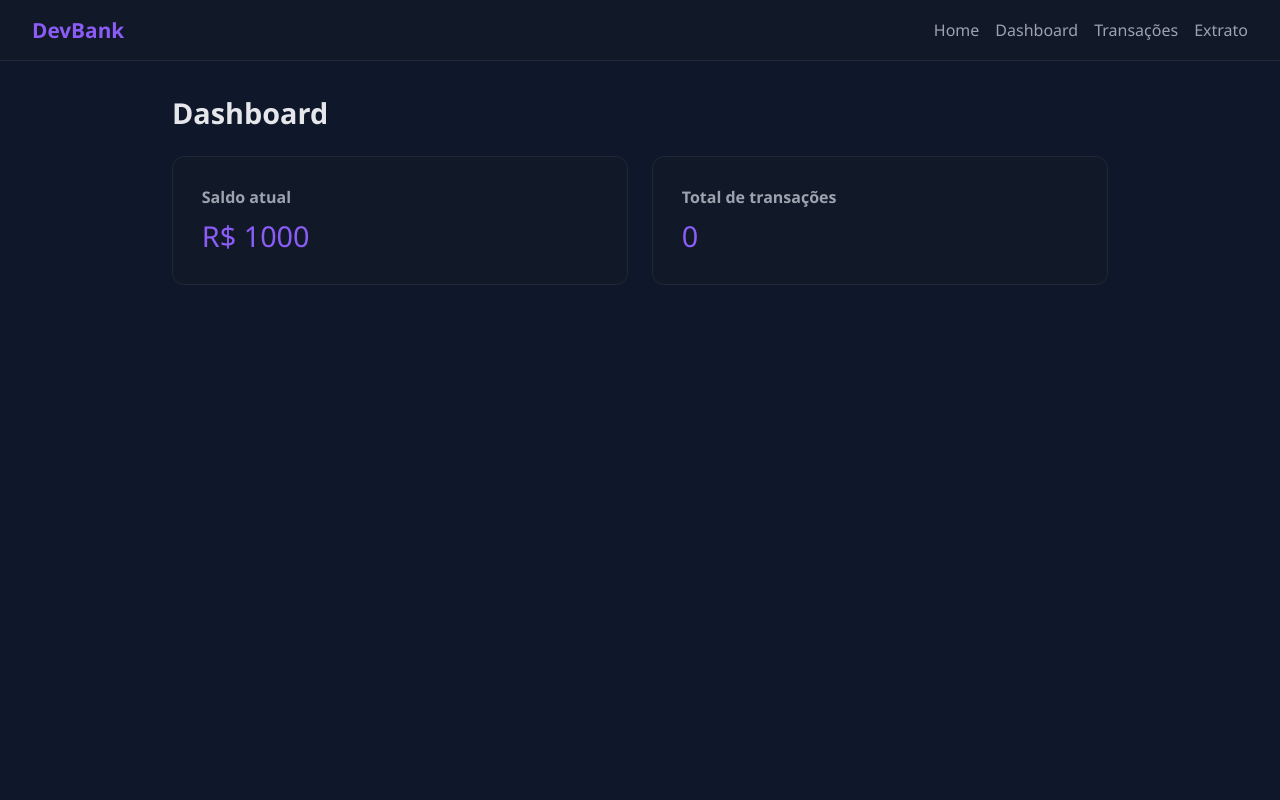
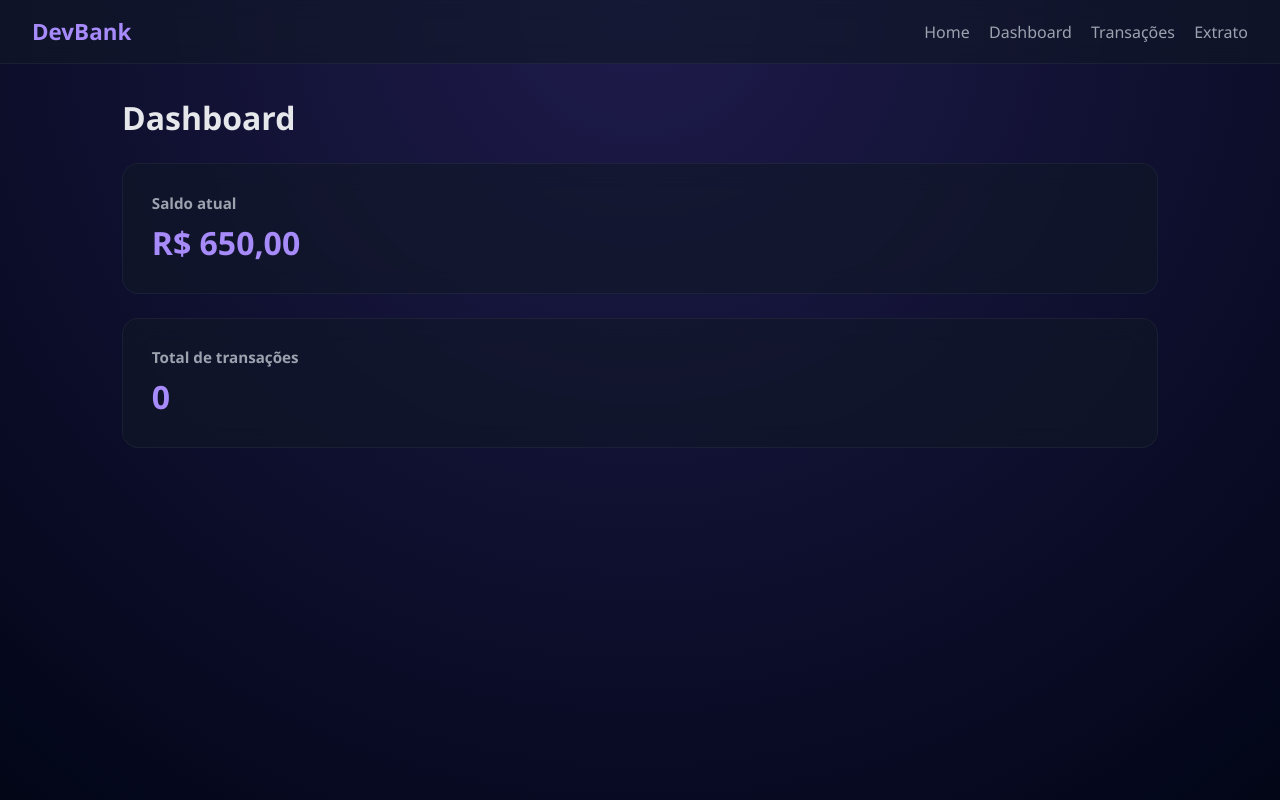
Before and after one commit to barrinhO/Carteira-Digital-Senai, a React (Vite) app: page /dashboard in a window 1280 px wide. Built offline with nearby package versions, Linux system fonts and the light colour scheme.

Commit message:
Mudanças no estilo do app

```diff
--- a/src/App.css
+++ b/src/App.css
@@ -5,55 +5,60 @@
 }
 
 body {
-  background-color: #0f172a;
+  background: radial-gradient(circle at top, #1e1b4b, #020617);
   font-family: "Segoe UI", Roboto, sans-serif;
   color: #e5e7eb;
   min-height: 100vh;
 }
 
 .navbar {
-  background-color: #111827;
-  border-bottom: 1px solid #1f2937;
+  background: rgba(17, 24, 39, 0.6);
+  backdrop-filter: blur(10px);
+  border-bottom: 1px solid rgba(255, 255, 255, 0.05);
+
   padding: 1rem 2rem;
+
   display: flex;
   justify-content: space-between;
   align-items: center;
-  flex-wrap: wrap;
-  gap: 0.5rem;
+
+  position: sticky;
+  top: 0;
+  z-index: 10;
 }
 
 .navbar-text {
   font-weight: 700;
-  color: #8b5cf6;
-  font-size: 1.3rem;
+  color: #a78bfa;
+  font-size: 1.4rem;
 }
 
 .navbar-buttons {
   display: flex;
-  gap: 1rem;
-  flex-wrap: wrap;
+  gap: 1.2rem;
 }
 
 .navbar-buttons a {
   text-decoration: none;
   color: #9ca3af;
   font-weight: 500;
+  position: relative;
   transition: 0.2s;
 }
 
 .navbar-buttons a:hover {
-  color: #8b5cf6;
+  color: #c4b5fd;
 }
 
 .container {
   padding: 2rem;
-  max-width: 1000px;
+  max-width: 1100px;
   margin: 0 auto;
 }
 
 h1 {
   margin-bottom: 1.5rem;
-  font-size: 1.8rem;
+  font-size: 2rem;
 }
 
 .grid {
@@ -66,33 +71,50 @@ h1 {
 }
 
 .card {
-  background: #111827;
+  background: rgba(17, 24, 39, 0.6);
+  backdrop-filter: blur(12px);
+
   padding: 1.8rem;
-  border-radius: 12px;
-  border: 1px solid #1f2937;
+  border-radius: 16px;
+
+  border: 1px solid rgba(255, 255, 255, 0.05);
+
   display: flex;
   flex-direction: column;
   justify-content: center;
   gap: 0.5rem;
+
+  transition: 0.25s;
+}
+
+.card:hover {
+  transform: translateY(-6px) scale(1.01);
+  box-shadow: 0 20px 40px rgba(0, 0, 0, 0.4);
 }
 
 .card h2 {
-  font-size: 1rem;
+  font-size: 0.95rem;
   color: #9ca3af;
 }
 
 .card p {
-  font-size: 1.8rem;
-  color: #8b5cf6;
+  font-size: 2rem;
+  color: #a78bfa;
+  font-weight: bold;
 }
 
 .form-box {
-  background: #111827;
+  background: rgba(17, 24, 39, 0.6);
+  backdrop-filter: blur(10px);
+
   padding: 2rem;
-  border-radius: 12px;
-  border: 1px solid #1f2937;
+  border-radius: 16px;
+
+  border: 1px solid rgba(255, 255, 255, 0.05);
+
   width: 100%;
   max-width: 400px;
+
   display: flex;
   flex-direction: column;
   gap: 1rem;
@@ -101,49 +123,46 @@ h1 {
 input {
   padding: 0.75rem;
   width: 100%;
-  background-color: #1f2937;
+  background-color: #020617;
   border: 1px solid #374151;
   color: #e5e7eb;
-  border-radius: 6px;
+  border-radius: 8px;
   font-size: 1rem;
   outline: none;
   transition: 0.2s;
 }
 
-input::placeholder {
-  color: #6b7280;
-}
-
 input:focus {
   border-color: #8b5cf6;
-  box-shadow: 0 0 0 2px rgba(139, 92, 246, 0.2);
+  box-shadow: 0 0 0 3px rgba(139, 92, 246, 0.25);
 }
 
 .buttons {
   display: flex;
   gap: 1rem;
-  flex-wrap: wrap;
 }
 
 button {
   flex: 1;
   padding: 0.75rem 1rem;
   border: none;
-  border-radius: 6px;
+  border-radius: 10px;
+
   background: linear-gradient(135deg, #8b5cf6, #6366f1);
   color: white;
-  font-weight: 500;
+  font-weight: 600;
+
   cursor: pointer;
-  transition: 0.2s;
+  transition: 0.25s;
 }
 
 button:hover {
+  transform: translateY(-2px);
   filter: brightness(1.1);
-  transform: translateY(-1px);
 }
 
 button:active {
-  transform: scale(0.97);
+  transform: scale(0.96);
 }
 
 .center {
@@ -152,38 +171,51 @@ button:active {
   flex-direction: column;
   justify-content: center;
   align-items: center;
-  gap: 1.5rem;
-  padding: 1rem;
+  gap: 2rem;
 }
 
 .center h1 {
-  color: #8b5cf6;
-  font-size: 2rem;
-  text-align: center;
+  color: #a78bfa;
+  font-size: 2.5rem;
 }
 
 .transaction {
-  background: #111827;
+  background: rgba(17, 24, 39, 0.6);
+  backdrop-filter: blur(10px);
+
   margin-top: 1rem;
   padding: 1rem 1.5rem;
-  border-radius: 8px;
-  border: 1px solid #1f2937;
+  border-radius: 12px;
+
+  border: 1px solid rgba(255, 255, 255, 0.05);
+
   display: flex;
   justify-content: space-between;
   align-items: center;
+
   transition: 0.2s;
 }
 
 .transaction:hover {
-  transform: translateX(4px);
+  transform: translateX(6px) scale(1.01);
+}
+
+.transaction.deposit {
+  border-left: 4px solid #22c55e;
+}
+
+.transaction.withdraw {
+  border-left: 4px solid #ef4444;
 }
 
 .transaction.deposit p:last-child {
   color: #22c55e;
+  font-weight: bold;
 }
 
 .transaction.withdraw p:last-child {
   color: #ef4444;
+  font-weight: bold;
 }
 
 .message {
@@ -221,11 +253,4 @@ button:active {
   align-items: flex-start;
   min-height: calc(100vh - 80px);
   width: 100%;
-  margin: 0 auto;
-  padding: 2rem;
 }
-
-.container.centered .form-box {
-  width: 100%;
-  max-width: 400px;
-}
--- a/src/context/BankContext.jsx
+++ b/src/context/BankContext.jsx
@@ -5,7 +5,7 @@ export const BankContext = createContext();
 export function BankProvider({ children }) {
   const [user, setUser] = useState(null);
 
-  const [balance, setBalance] = useState(1000);
+  const [balance, setBalance] = useState(650);
 
   const [transactions, setTransactions] = useState([]);
 
--- a/src/screens/Dashboard.jsx
+++ b/src/screens/Dashboard.jsx
@@ -1,6 +1,7 @@
 import { useContext } from "react";
 import { BankContext } from "../context/BankContext";
 import Navbar from "../components/Navbar";
+import { formatarMoeda } from "../utils/format";
 
 export default function Dashboard() {
   const { balance, transactions } = useContext(BankContext);
@@ -12,15 +13,15 @@ export default function Dashboard() {
       <div className="container">
         <h1>Dashboard</h1>
 
-        <div className="grid grid-2">
+        <div className="grid">
           <div className="card">
             <h2>Saldo atual</h2>
-            <p>R$ {balance}</p>
+            <p className="saldo">{formatarMoeda(balance)}</p>
           </div>
 
           <div className="card">
             <h2>Total de transações</h2>
-            <p>{transactions?.length}</p>
+            <p>{transactions.length}</p>
           </div>
         </div>
       </div>
--- a/src/screens/Login.jsx
+++ b/src/screens/Login.jsx
@@ -8,7 +8,11 @@ export default function Login() {
   const navigate = useNavigate();
 
   function handleLogin() {
-    if (!name.trim()) return;
+    if (!name.trim()) {
+      alert("Digite seu nome");
+      return;
+    }
+
     login(name.trim());
     navigate("/home");
   }
--- a/src/screens/Statement.jsx
+++ b/src/screens/Statement.jsx
@@ -1,6 +1,7 @@
 import { useContext } from "react";
 import { BankContext } from "../context/BankContext";
 import Navbar from "../components/Navbar";
+import { formatarMoeda } from "../utils/format";
 
 export default function Statement() {
   const { transactions } = useContext(BankContext);
@@ -12,10 +13,18 @@ export default function Statement() {
       <div className="container">
         <h1>Extrato</h1>
 
+        {transactions.length === 0 && <p>Nenhuma transação ainda</p>}
+
         {transactions.map((t) => (
           <div key={t.id} className={`transaction ${t.type}`}>
-            <p>{t.type === "deposit" ? "Depósito" : "Saque"}</p>
-            <p>R$ {t.value}</p>
+            <div>
+              <p className="title">{t.type === "deposit" ? "Depósito" : "Saque"}</p>
+            </div>
+
+            <p className={t.type === "deposit" ? "green" : "red"}>
+              {t.type === "withdraw" && "- "}
+              {formatarMoeda(t.value)}
+            </p>
           </div>
         ))}
       </div>
--- a/src/screens/Transactions.jsx
+++ b/src/screens/Transactions.jsx
@@ -1,6 +1,7 @@
 import { useState, useContext } from "react";
 import { BankContext } from "../context/BankContext";
 import Navbar from "../components/Navbar";
+import { formatarMoeda } from "../utils/format";
 
 export default function Transactions() {
   const [value, setValue] = useState("");
@@ -11,10 +12,11 @@ export default function Transactions() {
 
   function handle(type) {
     const numberValue = Number(value);
+
     if (!value || numberValue <= 0) {
       setTypeMsg("error");
       setMessage("Digite um valor válido");
-      setTimeout(() => setMessage(""), 5000);
+      setTimeout(() => setMessage(""), 3000);
       return;
     }
 
@@ -23,8 +25,8 @@ export default function Transactions() {
     setTypeMsg("success");
     setMessage(
       type === "deposit"
-        ? `R$ ${numberValue} depositado com sucesso`
-        : `R$ ${numberValue} sacado com sucesso`,
+        ? `${formatarMoeda(numberValue)} depositado com sucesso`
+        : `${formatarMoeda(numberValue)} sacado com sucesso`,
     );
 
     setValue("");
@@ -35,7 +37,6 @@ export default function Transactions() {
     <>
       <Navbar />
 
-      {}
       <div className="container centered">
         <div className="form-box">
           <h1>Transações</h1>
@@ -44,10 +45,7 @@ export default function Transactions() {
             type="number"
             placeholder="Valor"
             value={value}
-            onChange={(e) => {
-              const val = e.target.value;
-              if (/^\d*$/.test(val)) setValue(val);
-            }}
+            onChange={(e) => setValue(e.target.value)}
           />
 
           <div className="buttons">
--- /dev/null
+++ b/src/utils/format.js
@@ -0,0 +1,6 @@
+export const formatarMoeda = (valor) => {
+  return Number(valor).toLocaleString("pt-BR", {
+    style: "currency",
+    currency: "BRL",
+  });
+};
```
Also changed, not shown: src/components/Button.jsx (+1 -7 lines).
